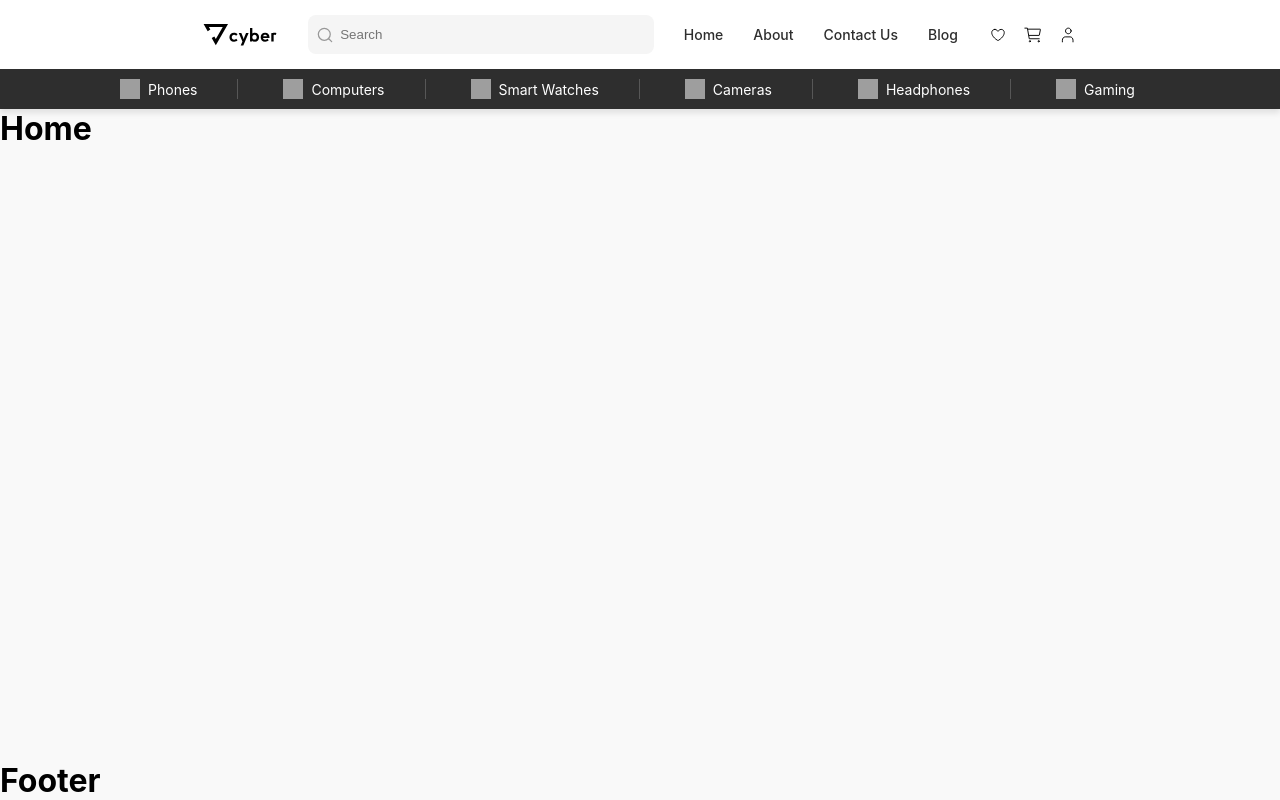
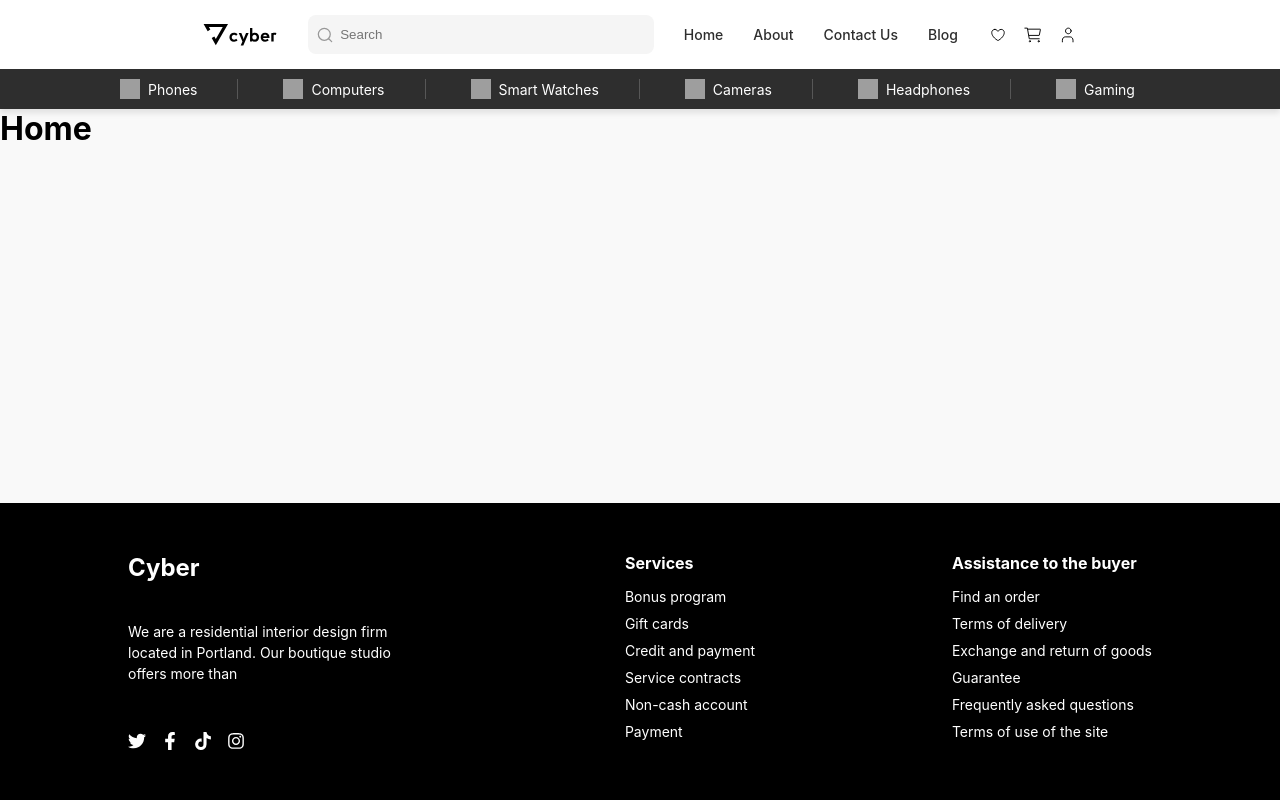
Before and after one commit to azimjon01/e-commerce, a React (Vite) app: page / in a window 1280 px wide. Built offline with nearby package versions, Linux system fonts and the light colour scheme; grey boxes are pictures that could not be loaded.

Commit message:
footer added

```diff
--- a/src/components/layout/footer/Footer.styles.ts
+++ b/src/components/layout/footer/Footer.styles.ts
@@ -0,0 +1,62 @@
+import styled from "@emotion/styled";
+
+export const FooterContainer = styled.footer({
+  display: "flex",
+  justifyContent: "space-between",
+  padding: "50px 10%",
+  backgroundColor: "#000",
+  color: "#fff",
+});
+
+export const FooterSection = styled.div({
+  display: "flex",
+  flexDirection: "column",
+  justifyContent: "space-between",
+  maxWidth: "300px",
+});
+
+export const Logo = styled.div({
+  fontSize: "24px",
+  fontWeight: "bold",
+});
+
+export const Description = styled.p({
+  fontSize: "14px",
+  marginTop: "10px",
+  lineHeight: "1.5",
+});
+
+export const SocialIcons = styled.div({
+  display: "flex",
+  gap: "15px",
+  marginTop: "20px",
+  fontSize: "18px",
+  "& svg": {
+    cursor: "pointer",
+    transition: "color 0.3s ease",
+    "&:hover": {
+      color: "#007bff",
+    },
+  },
+});
+
+export const SectionTitle = styled.h4({
+  fontSize: "16px",
+  fontWeight: "bold",
+  marginBottom: "15px",
+});
+
+export const List = styled.ul({
+  listStyle: "none",
+  padding: 0,
+});
+
+export const ListItem = styled.li({
+  fontSize: "14px",
+  marginBottom: "10px",
+  cursor: "pointer",
+  transition: "color 0.3s ease",
+  "&:hover": {
+    color: "#007bff",
+  },
+});
--- a/src/components/layout/footer/Footer.tsx
+++ b/src/components/layout/footer/Footer.tsx
@@ -1,8 +1,57 @@
+import { FaTwitter } from "react-icons/fa6";
+import {
+  Description,
+  FooterContainer,
+  FooterSection,
+  List,
+  ListItem,
+  Logo,
+  SectionTitle,
+  SocialIcons,
+} from "./Footer.styles";
+import { FaFacebookF, FaInstagram, FaTiktok } from "react-icons/fa";
+
 const Footer = () => {
   return (
-    <>
-      <h1>Footer</h1>
-    </>
+    <FooterContainer>
+      <FooterSection>
+        <Logo>Cyber</Logo>
+        <Description>
+          We are a residential interior design firm located in Portland. Our
+          boutique studio offers more than
+        </Description>
+        <SocialIcons>
+          <FaTwitter />
+          <FaFacebookF />
+          <FaTiktok />
+          <FaInstagram />
+        </SocialIcons>
+      </FooterSection>
+
+      <FooterSection>
+        <SectionTitle>Services</SectionTitle>
+        <List>
+          <ListItem>Bonus program</ListItem>
+          <ListItem>Gift cards</ListItem>
+          <ListItem>Credit and payment</ListItem>
+          <ListItem>Service contracts</ListItem>
+          <ListItem>Non-cash account</ListItem>
+          <ListItem>Payment</ListItem>
+        </List>
+      </FooterSection>
+
+      <FooterSection>
+        <SectionTitle>Assistance to the buyer</SectionTitle>
+        <List>
+          <ListItem>Find an order</ListItem>
+          <ListItem>Terms of delivery</ListItem>
+          <ListItem>Exchange and return of goods</ListItem>
+          <ListItem>Guarantee</ListItem>
+          <ListItem>Frequently asked questions</ListItem>
+          <ListItem>Terms of use of the site</ListItem>
+        </List>
+      </FooterSection>
+    </FooterContainer>
   );
 };
 
```
